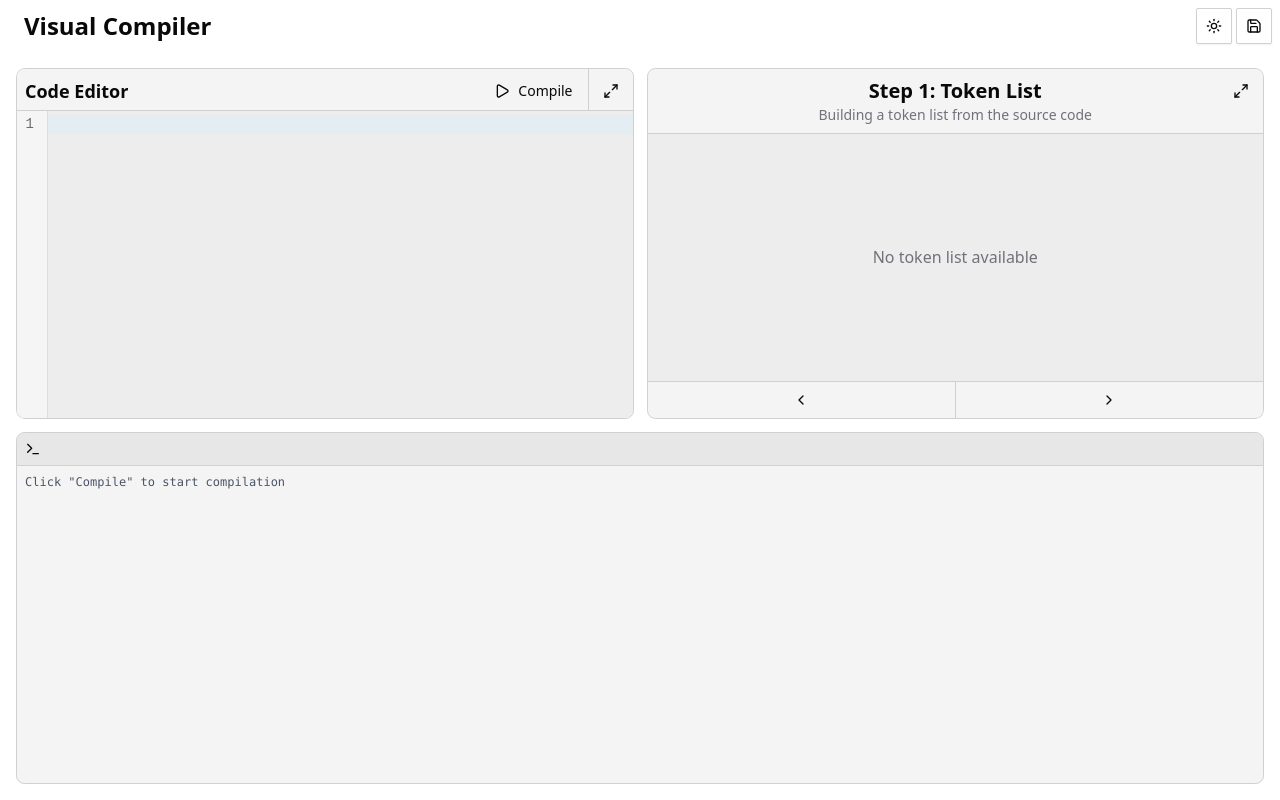
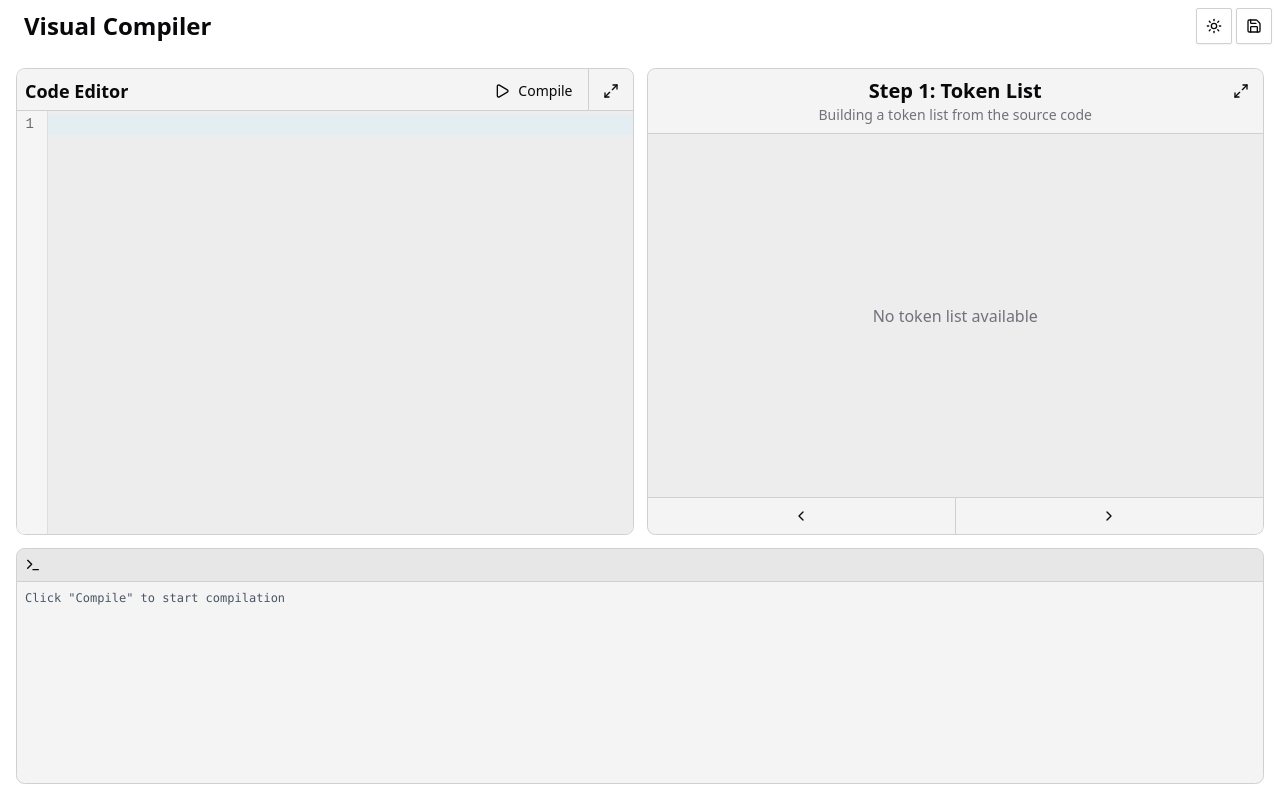
Before and after one commit to VisualCompiler/compiler-app, a React (Vite) app: page / in a window 1280 px wide. Built offline with nearby package versions, Linux system fonts and the light colour scheme.

Commit message:
update console size to be smaller.

```diff
--- a/src/Screens/PlaygroundScreen.tsx
+++ b/src/Screens/PlaygroundScreen.tsx
@@ -198,7 +198,7 @@ export const PlaygroundScreen = () => {
         {!isAnyPanelFull && (
           <>
             <ResizableHandle />
-            <ResizablePanel defaultSize={20} className="bg-secondary/30">
+            <ResizablePanel defaultSize={10} className="bg-secondary/30">
               <Console
                 errors={errors}
                 hasCompiled={hasCompiled}
```
Also changed, not shown: src/components/EditorContainer.tsx (+2 -9 lines).
